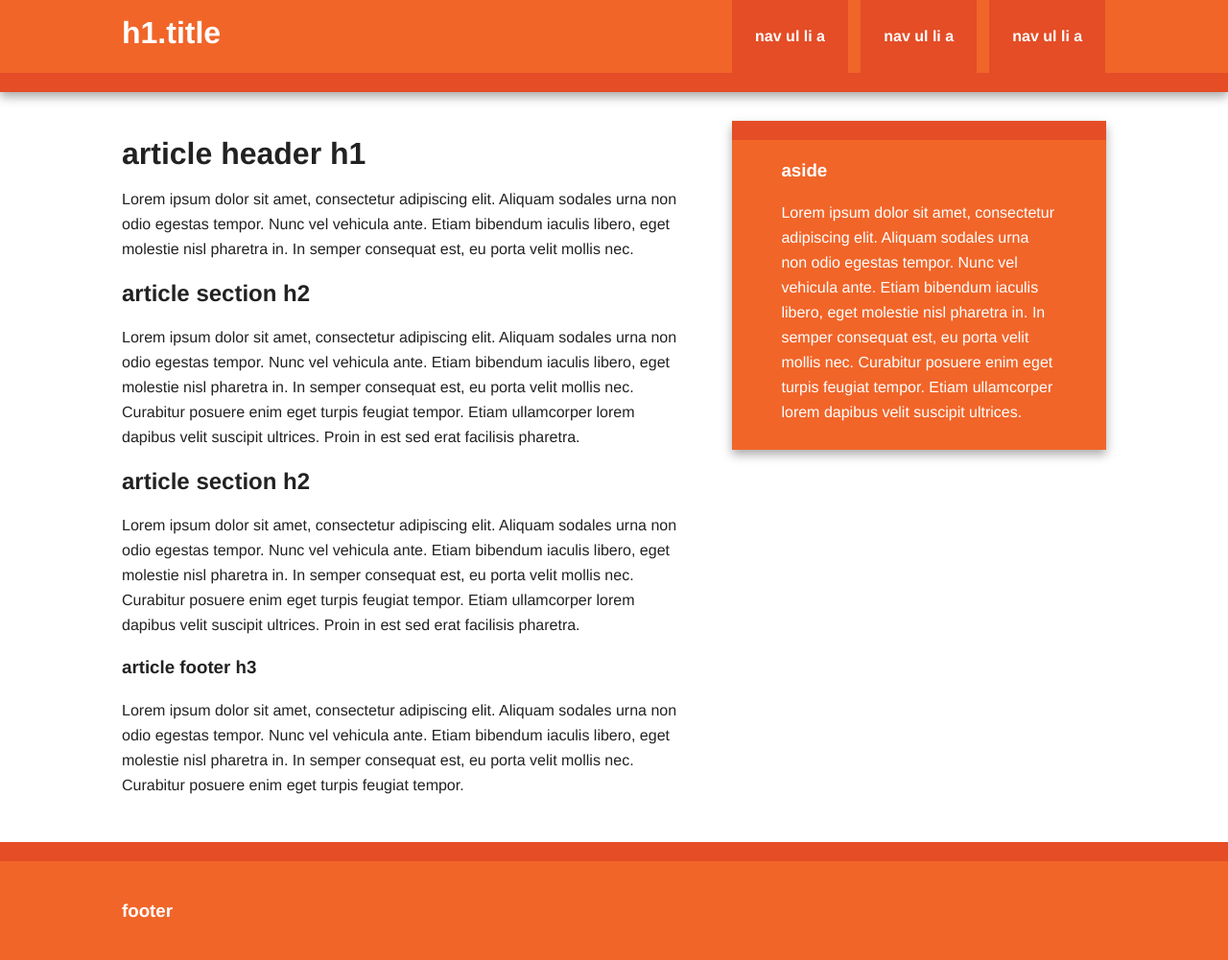
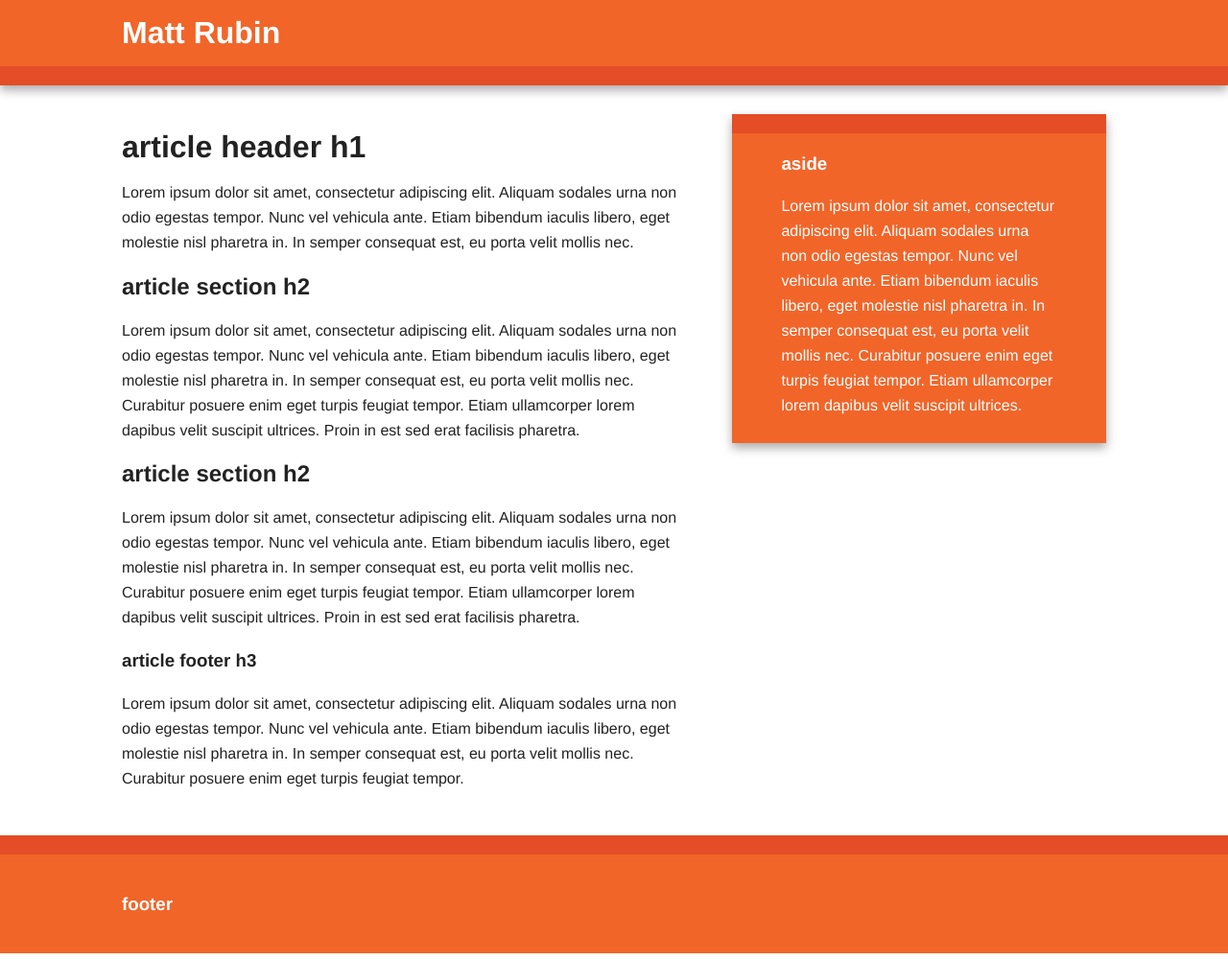
Before and after one commit to c3333/mattrubin.me, a Jekyll site: the page built from index.html, in a window 1280 px wide. Shown: the whole page at 96% size. Built offline with Jekyll 4.4.1, drawn with Linux system fonts in a browser that asks for light colours.

Commit message:
Template improvements

```diff
--- a/_config.yml
+++ b/_config.yml
@@ -0,0 +1 @@
+title: Matt Rubin
--- a/_layouts/default.html
+++ b/_layouts/default.html
@@ -4,12 +4,16 @@ layout: empty
 
 <div class="header-container">
 	<header class="wrapper clearfix">
-		<h1 class="title">h1.title</h1>
+		<a href="/">
+			<h1 class="title">{{ site.title }}</h1>
+		</a>
 		<nav>
 			<ul>
+				{% comment %}
 				<li><a href="#">nav ul li a</a></li>
 				<li><a href="#">nav ul li a</a></li>
 				<li><a href="#">nav ul li a</a></li>
+				{% endcomment %}
 			</ul>
 		</nav>
 	</header>
--- a/_layouts/empty.html
+++ b/_layouts/empty.html
@@ -3,7 +3,7 @@
 	<head>
 		<meta charset="utf-8">
 		<meta http-equiv="X-UA-Compatible" content="IE=edge,chrome=1">
-		<title></title>
+		<title>{{ page.title }}{% if page.title and site.title %} | {% endif %}{{ site.title }}</title>
 		<meta name="description" content="">
 		<meta name="viewport" content="width=device-width">
 
```
